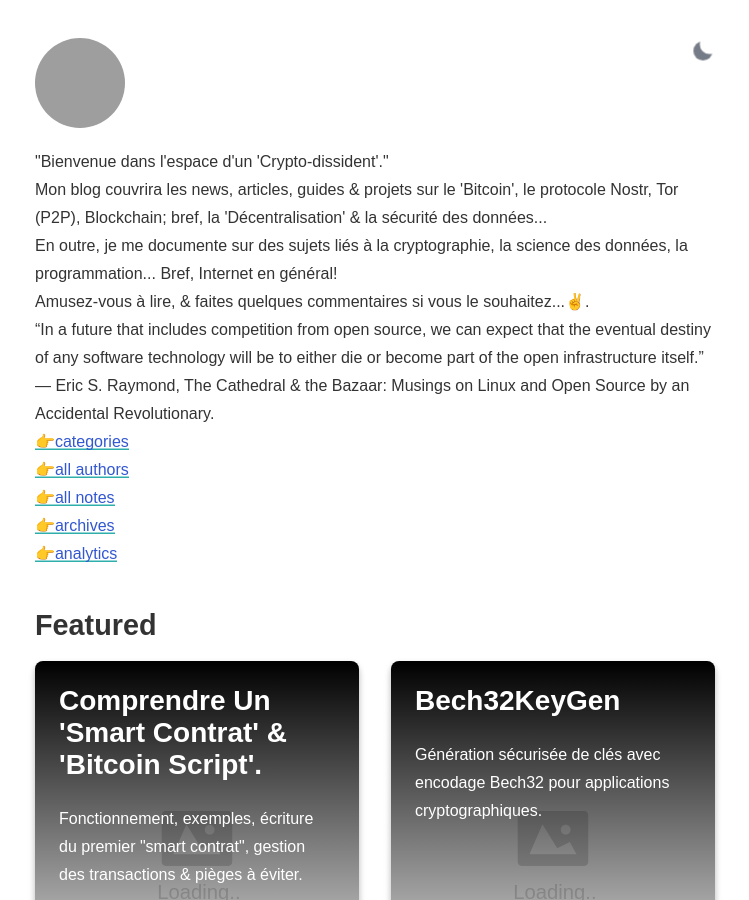
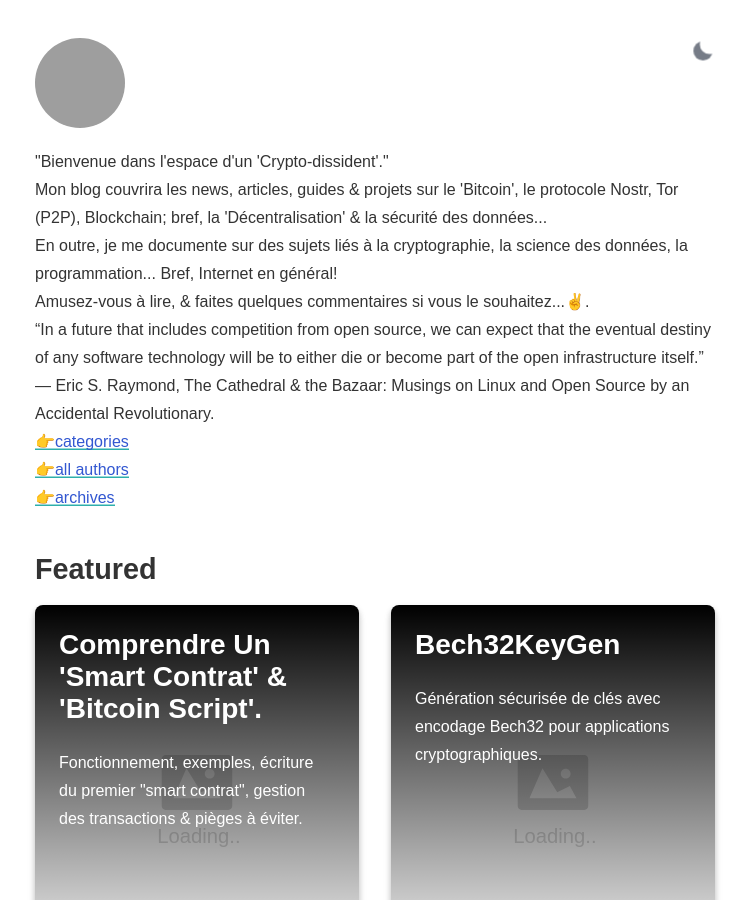
Before and after one commit to aliifam/jdox, a Jekyll site: the page built from index.html, in a window 1280 px wide and 900 px high, cut to the strip 0-900 px from the top of the window. Shown: the whole strip, without its empty margins (265-1014 px from the left). Built offline with Jekyll 4.4.1, drawn with Linux system fonts in a browser that asks for light colours; some web fonts are replaced; the list of posts is cut into pages by our own code; grey boxes are pictures that could not be loaded.

```diff
--- a/index.html
+++ b/index.html
@@ -18,11 +18,7 @@
     <br>
     <a href="{{ site.url }}{{ site.baseurl }}/authors/">👉all authors</a>
     <br>
-    <a href="{{ site.url }}{{ site.baseurl }}/notes/">👉all notes</a>
-    <br>
     <a href="{{ site.url }}{{ site.baseurl }}/archive/">👉archives</a>
-    <br>
-    <a href="https://umami.aliif.space/share/PcrCbVCl/cnotes" target="_blank" rel="noopener noreferrer">👉analytics</a>
     </p>
 </div>
 
```
